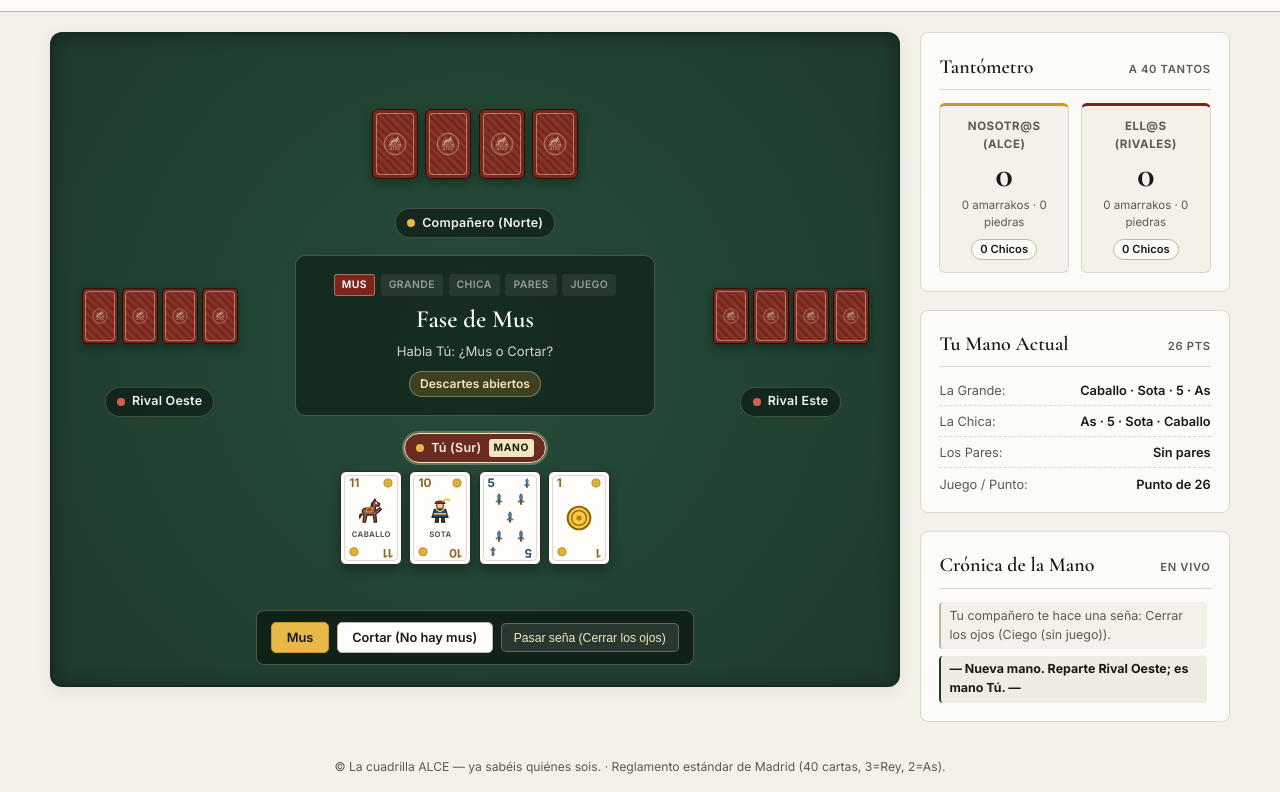
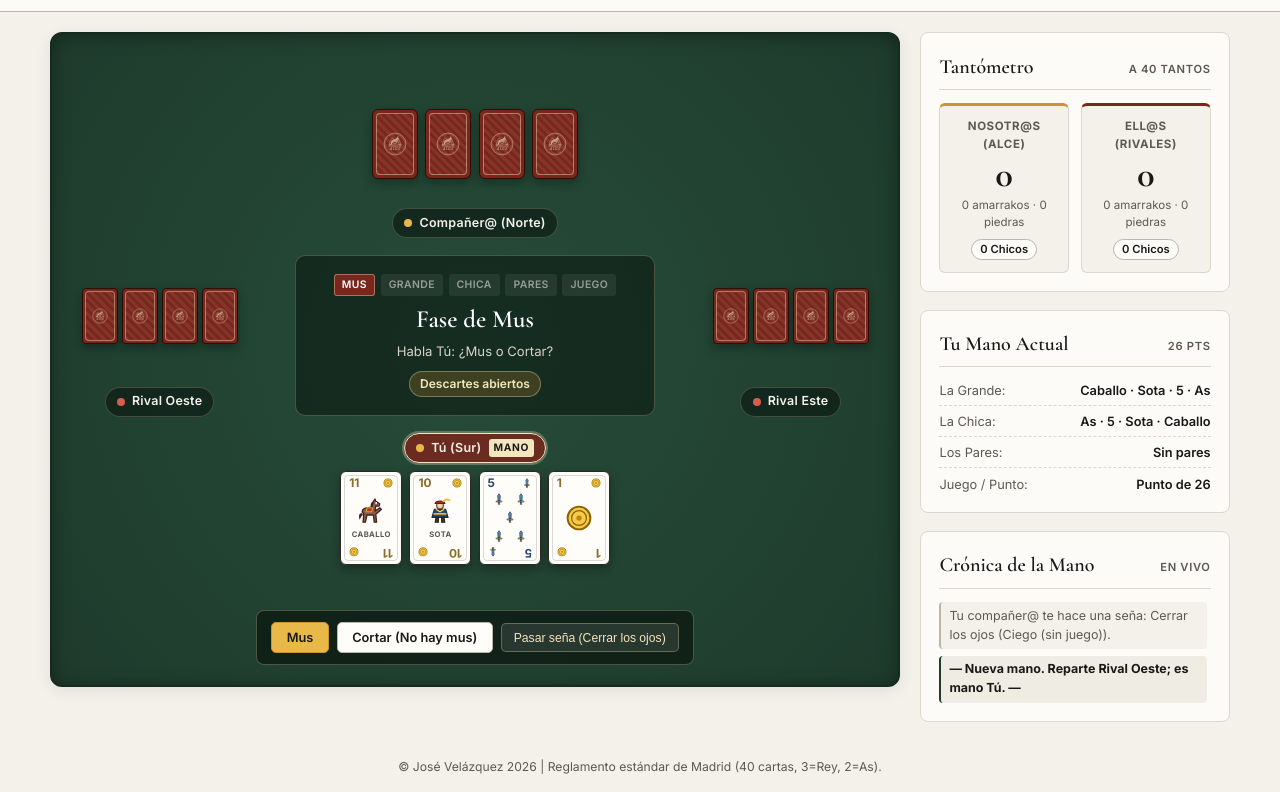
Before and after one commit to josev2046/Manual-del-Mus, a plain HTML site: page mus.html in a window 1280 px wide. Shown: the part 62-854 px from the top of the page. Drawn offline with nearby package versions, Linux system fonts and the light colour scheme.

Commit message:
Update mus.html

```diff
--- a/mus.html
+++ b/mus.html
@@ -989,7 +989,7 @@
         <div class="hand-row" id="hand-2"></div>
         <div class="seat-header">
           <span class="team-dot team-us"></span>
-          <span>Compañero (Norte)</span>
+          <span>Compañer@ (Norte)</span>
           <span class="mano-badge" id="mano-2" style="display:none;">Mano</span>
         </div>
       </div>
@@ -1093,7 +1093,7 @@
   </div>
 
   <footer>
-    &copy; La cuadrilla ALCE — ya sabéis quiénes sois. · Reglamento estándar de Madrid (40 cartas, 3=Rey, 2=As).
+    &copy; José Velázquez 2026 | Reglamento estándar de Madrid (40 cartas, 3=Rey, 2=As).
   </footer>
 
   <!-- Showdown / End-of-Hand Modal -->
@@ -1174,12 +1174,12 @@
       // FIX #1: 37 was missing, so indexOf(37) === -1 and a 37 outscored a 31.
       const JUEGO_ORDER = [31, 32, 40, 37, 36, 35, 34, 33];
 
-      // Seats: 0 = South (Tú), 1 = East (Rival Este), 2 = North (Compañero), 3 = West (Rival Oeste)
+      // Seats: 0 = South (Tú), 1 = East (Rival Este), 2 = North (Compañer@), 3 = West (Rival Oeste)
       // Turn order is counter-clockwise: 0 -> 1 -> 2 -> 3 -> 0
       const PLAYERS = [
         { id: 0, name: 'Tú', team: 0, isHuman: true },
         { id: 1, name: 'Rival Este', team: 1, isHuman: false },
-        { id: 2, name: 'Compañero', team: 0, isHuman: false },
+        { id: 2, name: 'Compañer@', team: 0, isHuman: false },
         { id: 3, name: 'Rival Oeste', team: 1, isHuman: false }
       ];
 
@@ -1659,11 +1659,11 @@
         btn.className = 'btn-sena';
         btn.disabled = state.senaSentThisHand;
         btn.textContent = state.senaSentThisHand ? 'Seña enviada' : `Pasar seña (${sena.gesture})`;
-        btn.title = `Comunica a tu compañero: ${sena.meaning}`;
+        btn.title = `Comunica a tu compañer@: ${sena.meaning}`;
         btn.onclick = () => {
           state.senaSentThisHand = true;
           showBubble(0, `Seña: ${sena.gesture} (${sena.meaning})`, true, 3000);
-          addLog(`Pasas seña al compañero: ${sena.gesture} [${sena.meaning}].`);
+          addLog(`Pasas seña al compañer@: ${sena.gesture} [${sena.meaning}].`);
           renderActionDeck();
         };
         container.appendChild(btn);
@@ -1711,7 +1711,7 @@
           setTimeout(() => {
             if (state.phase !== 'SHOWDOWN' && state.phase !== 'MATCH_OVER') {
               showBubble(2, `Seña: ${sena.gesture} (${sena.meaning})`, true, 3400);
-              addLog(`Tu compañero te hace una seña: ${sena.gesture} (${sena.meaning}).`);
+              addLog(`Tu compañer@ te hace una seña: ${sena.gesture} (${sena.meaning}).`);
             }
           }, 900);
         }
```
